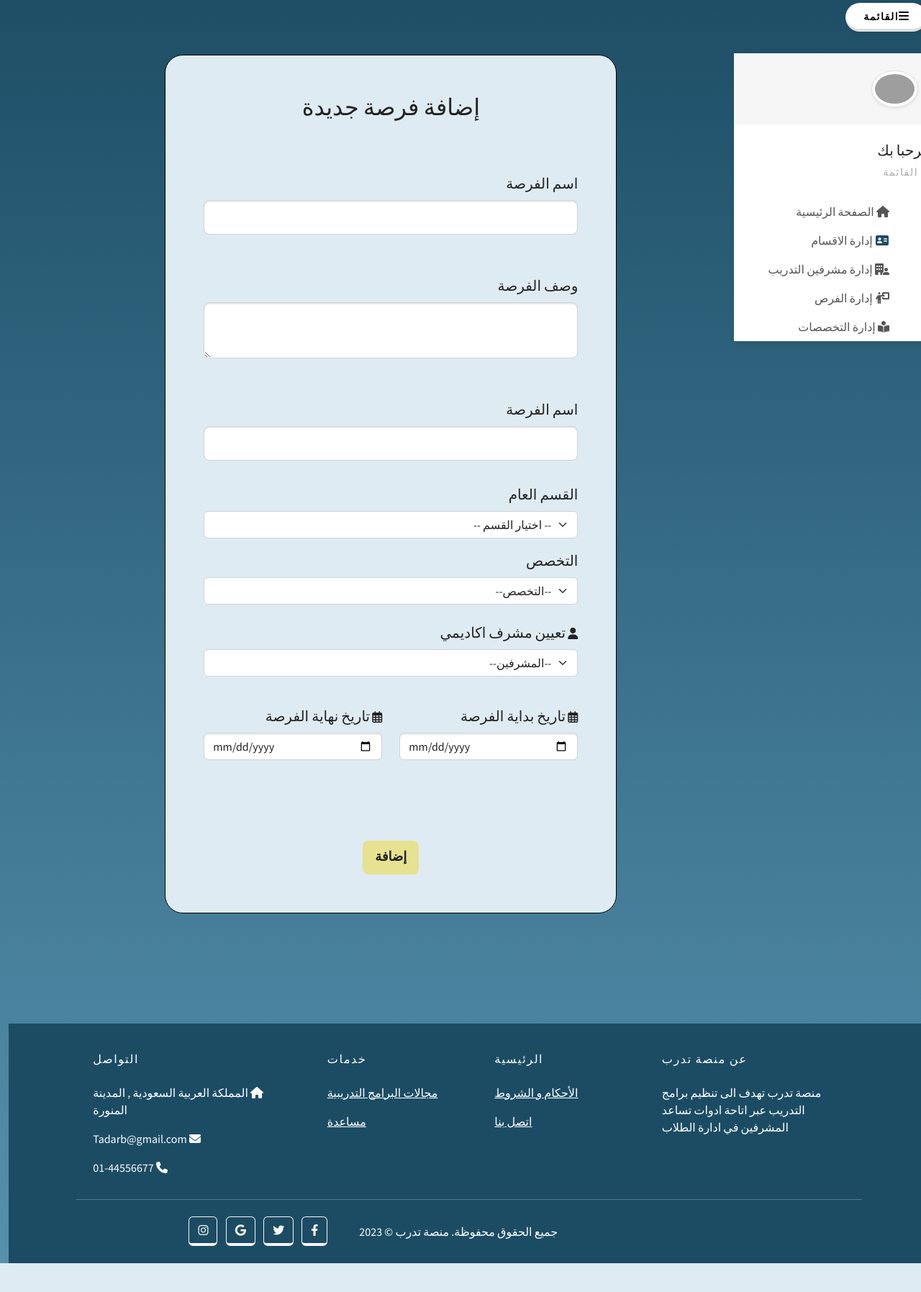
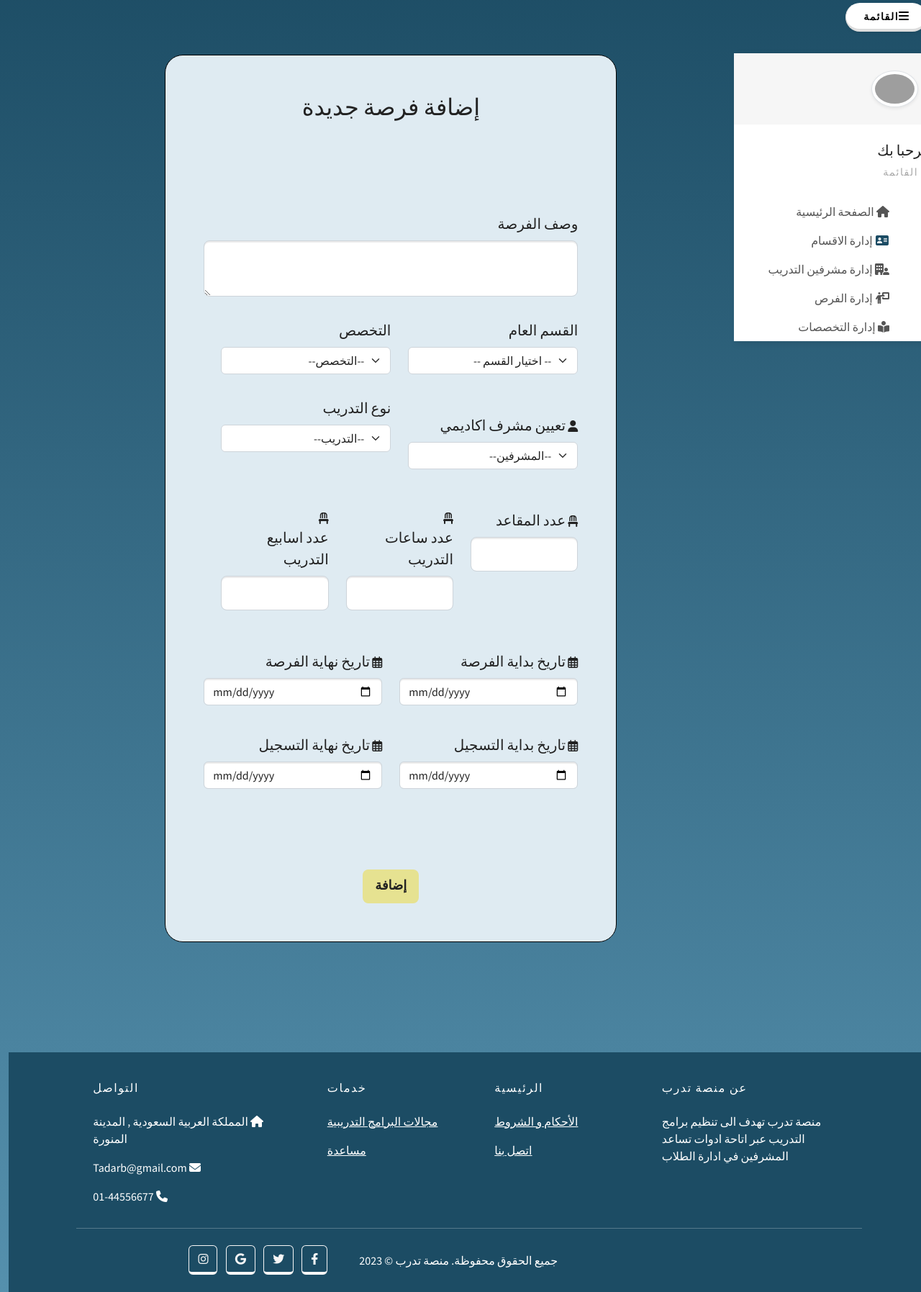
Before and after one commit to Mohammed-Ahmed-Alshehri/project, an ASP.NET Core app: template TadarbApp/TadarbApp/TadarbProject/Views/Branch/AddOpportunities.cshtml in a window 1280 px wide. Shown: the part 70-1865 px from the top of the page at 72% size. Before the commit the page ends 1825 px from the top, so only its background shows below. Run offline with ASP.NET Core 8, Linux system fonts and the light colour scheme; the template is opened without the code that fills it, so the values that code supplies are empty; some libraries are stand-ins or nearby versions; grey boxes are pictures that could not be loaded.

Commit message:
add Opertitnity view changes

```diff
--- a/TadarbApp/TadarbApp/TadarbProject/Views/Branch/AddOpportunities.cshtml
+++ b/TadarbApp/TadarbApp/TadarbProject/Views/Branch/AddOpportunities.cshtml
@@ -81,13 +81,7 @@
                             <div class=" mb-4 pb-2">
                                 <br />
 
-                                <div class="form-outline" style="text-align: right;">
 
-                                    <label class="form-label" for="OrganizationName" style="font-size:20px;">اسم الفرصة</label>
-                                    <input type="text" id="OrganizationNameID" class="form-control form-control-lg" required />
-                                    <div class="invalid-feedback" style="text-align: right;"> الرجاء يجب إدخال اسم الفرصة </div>
-
-                                </div>
 
                             </div>
 
@@ -104,20 +98,9 @@
 
                             </div>
 
-                             <div class=" mb-4 pb-2">
-                                <br />
 
-                                <div class="form-outline" style="text-align: right;">
-
-                                    <label class="form-label" for="OrganizationName" style="font-size:20px;">اسم الفرصة</label>
-                                    <input type="text" id="OrganizationNameID" class="form-control form-control-lg" required />
-                                    <div class="invalid-feedback" style="text-align: right;"> الرجاء يجب إدخال اسم الفرصة </div>
-
-                                </div>
-
-                            </div>
-
-                            <div class="mb-2 pb-2">
+                            <div class="row">
+                                <div class="col-md-6 mb-4 pb-2">
 
                                 <label for="TypeNameOrganiaztion" class="form-label" style="font-size:20px;"> القسم العام</label>
                                 <select class="form-select" required>
@@ -127,30 +110,35 @@
                                     </option>
                                 </select>
                                 <div class="invalid-feedback">
-                                    الرجاء يجب إختيار القسم
+                                    الرجاء  إختيار القسم
                                 </div>
                             </div>
 
 
 
-                            <br />
 
+                                <div class="col-md-6 mb-4 pb-2">
                             <div class="form-group" style="text-align: right;">
 
                                 <label for="CountryName" class="form-label " style="font-size:20px;">التخصص</label>
                                 <select class="form-select" id="CountryNameID" required>
                                     <option selected disabled value="">--التخصص--</option>
-                                    <option value="">
-                                        جراحة كلى
-                                    </option>
+
 
                                 </select>
                                 <div class="invalid-feedback">
-                                    الرجاء يجب إختيار التخصصص
+                                    الرجاء  إختيار التخصصص
                                 </div>
                             </div>
 
-                            <div class="mb-2 pb-2">
+                            </div>
+                            </div>
+
+
+
+                            <div class="row">
+                                <div class="col-md-6 mb-4 pb-2">
+                                    <div class="form-group" style="text-align: right;">
                                 <i class="fa-solid fa-user"></i>
                                 <label for="form-CityNameID" class="form-label mt-4" style="font-size:20px;">تعيين مشرف اكاديمي</label>
                                 <select class="form-select" required>
@@ -158,16 +146,73 @@
 
                                 </select>
                                 <div class="invalid-feedback">
-                                    الرجاء يجب  إختيار مشرف اكاديمي
+                                    الرجاء   إختيار مشرف اكاديمي
                                 </div>
 
                                 <input id="OrganizationMainBranchCityId" hidden />
                             </div>
+                            </div>
+
+                                <div class="col-md-6 mb-4 pb-2">
+                                    <div class="form-group" style="text-align: right;">
+
+                                <label for="CountryName" class="form-label " style="font-size:20px;">نوع التدريب</label>
+                                <select class="form-select" id="CountryNameID" required>
+                                    <option selected disabled value="">--التدريب--</option>
+
+
+                                </select>
+                                <div class="invalid-feedback">
+                                    الرجاء  إختيار التخصصص
+                                </div>
+                            </div>
+                            </div>
+
+                            </div>
 
 
 
+                            <div class="row">
+                                <div class="col-md-4 mb-4 pb-2">
 
+                                <br />
 
+                                <div class="form-outline" style="text-align: right;">
+                                    <i class="fa-solid fa-chair"></i>
+                                    <label class="form-label" for="OrganizationName" style="font-size:20px;">عدد المقاعد</label>
+                                    <input type="number" id="OrganizationNameID" class="form-control form-control-lg" required />
+                                    <div class="invalid-feedback" style="text-align: right;"> الرجاء يجب إدخال عدد المقاعد </div>
+
+                                </div>
+
+                            </div>
+                                <div class="col-md-4 mb-4 pb-2">
+
+                                    <br />
+
+                                    <div class="form-outline" style="text-align: right;">
+                                        <i class="fa-solid fa-chair"></i>
+                                        <label class="form-label" for="OrganizationName" style="font-size:20px;">عدد ساعات التدريب</label>
+                                        <input type="number" id="OrganizationNameID" class="form-control form-control-lg" required />
+                                        <div class="invalid-feedback" style="text-align: right;"> الرجاء يجب إدخال عدد ساعات التدريب </div>
+
+                                    </div>
+
+                                </div>
+                                 <div class="col-md-4 mb-4 pb-2">
+
+                                <br />
+
+                                <div class="form-outline" style="text-align: right;">
+                                    <i class="fa-solid fa-chair"></i>
+                                        <label class="form-label" for="OrganizationName" style="font-size:20px;">عدد اسابيع التدريب</label>
+                                        <input type="number" id="OrganizationNameID" class="form-control form-control-lg" required />
+                                        <div class="invalid-feedback" style="text-align: right;"> الرجاء يجب إدخال عدد اسابيع التدريب </div>
+
+                                </div>
+
+                            </div>
+                            </div>
                             <div class=" col-md-6 mb-2 pb-2">
                                 <i class="fa-regular fa-calendar-days"></i>
                                 <label for="3" class="form-label mt-4" style="font-size:20px;">تاريخ بداية الفرصة</label> <br />
@@ -176,7 +221,7 @@
 
                                 </div>
                                 <div class="invalid-feedback">
-                                    الرجاء يجب تحديد وقت البداية
+                                    الرجاء  تحديد وقت البداية
                                 </div>
 
                             </div>
@@ -191,11 +236,38 @@
 
                                 </div>
                                 <div class="invalid-feedback">
-                                    الرجاء يجب تحديد وقت النهاية
+                                    الرجاء  تحديد وقت النهاية
                                 </div>
 
                             </div>
 
+                            <div class=" col-md-6 mb-2 pb-2">
+                                <i class="fa-regular fa-calendar-days"></i>
+                                <label for="3" class="form-label mt-4" style="font-size:20px;">تاريخ بداية التسجيل </label> <br />
+                                <div>
+                                    <input placeholder="Select date" type="date" id="example" class="form-control">
+
+                                </div>
+                                <div class="invalid-feedback">
+                                    الرجاء  تحديد بداية التسجيل
+                                </div>
+
+                            </div>
+
+
+
+                            <div class=" col-md-6 mb-2 pb-2">
+                                <i class="fa-regular fa-calendar-days"></i>
+                                <label for="3" class="form-label mt-4" style="font-size:20px;">تاريخ نهاية التسجيل</label> <br />
+                                <div>
+                                    <input placeholder="Select date" type="date" id="example" class="form-control">
+
+                                </div>
+                                <div class="invalid-feedback">
+                                    الرجاء  تحديد نهاية التسجيل
+                                </div>
+
+                            </div>
 
 
                         </div>
```
